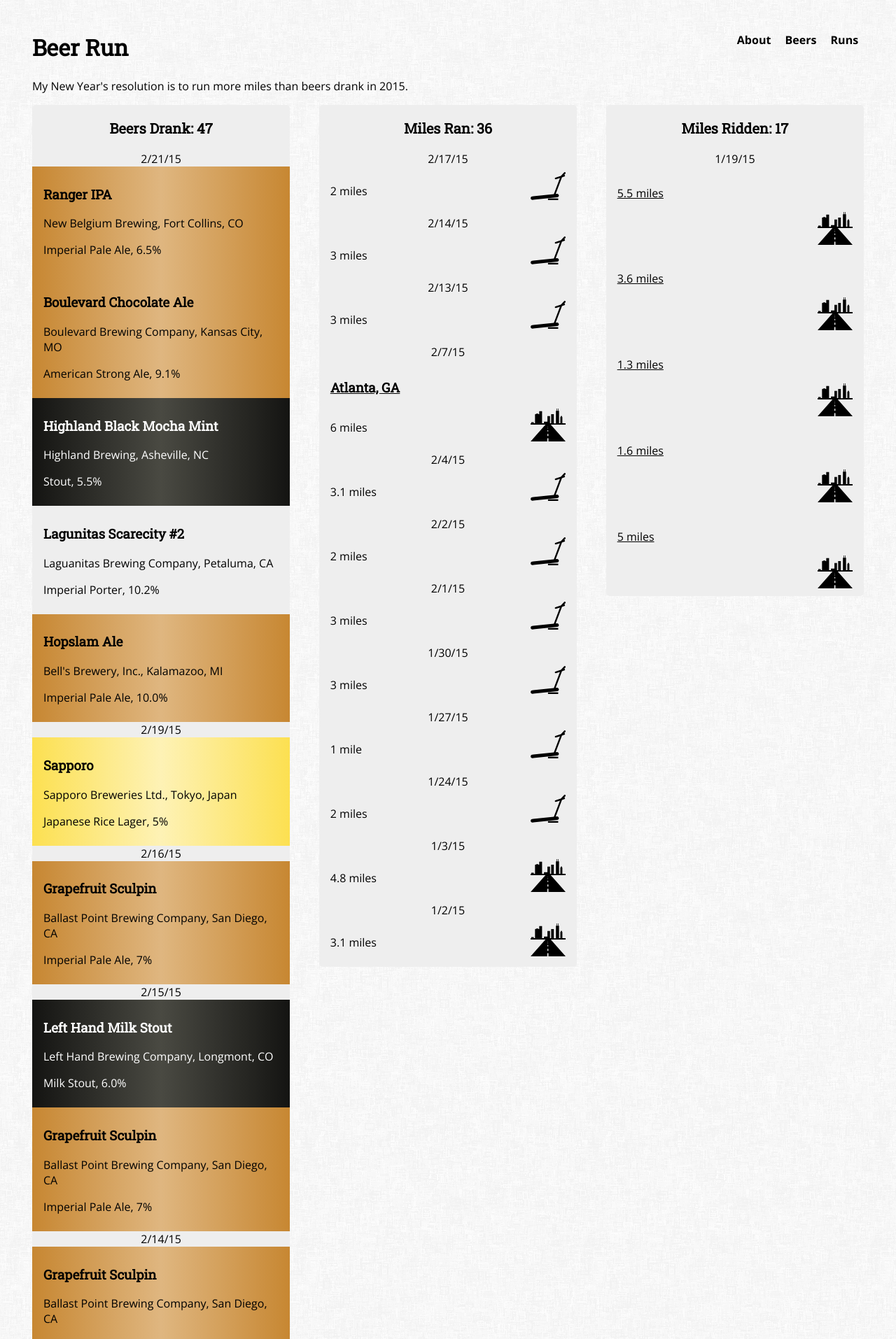
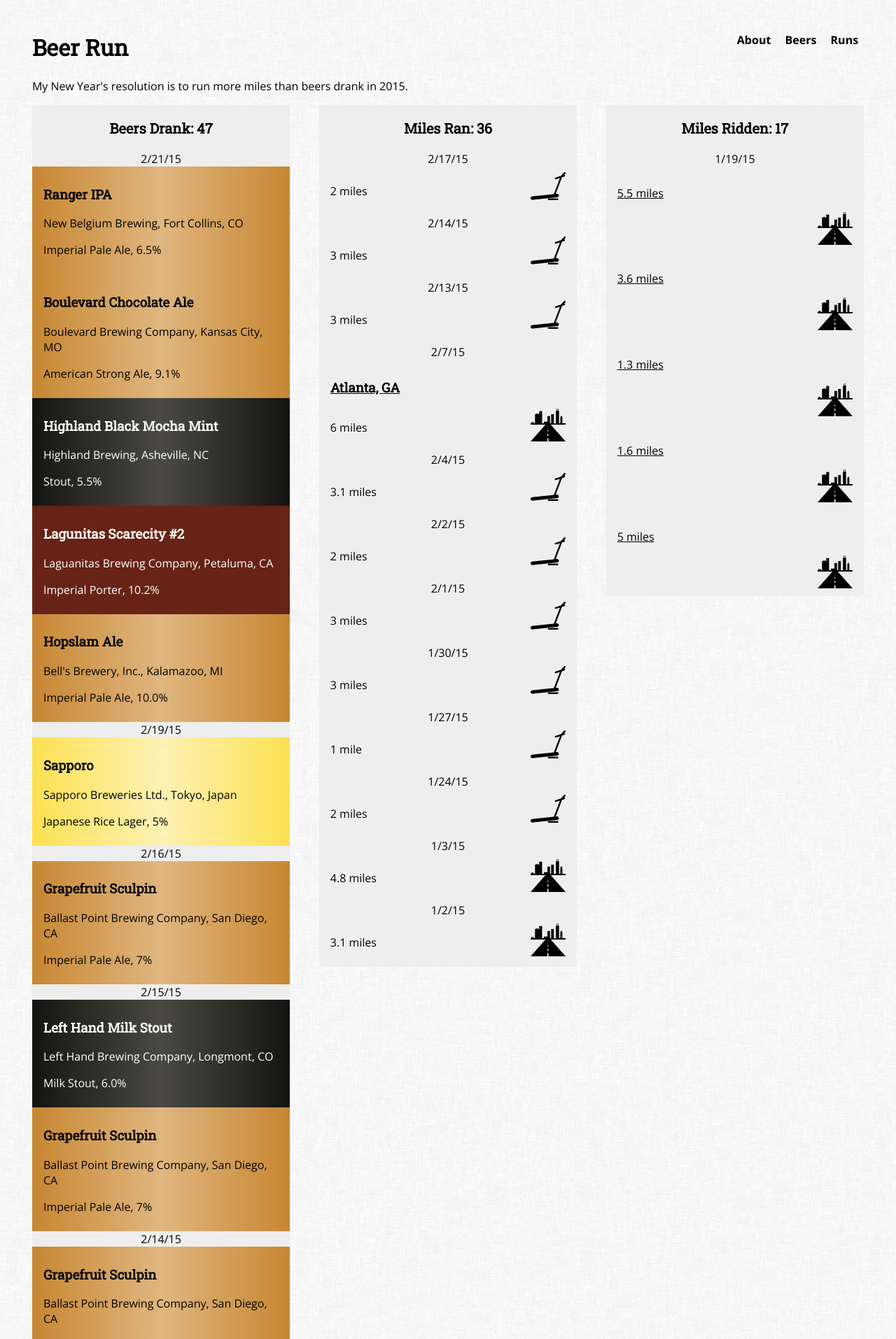
Before and after one commit to rhewitt22/beer-run, a Jekyll site: the page built from index.html, in a window 1280 px wide. Shown: the top 1914 px of the page at 70% size. Built offline with Jekyll 4.4.1, drawn with Linux system fonts in a browser that asks for light colours; nearby versions of some CDN libraries.

Commit message:
Updated _beer-styles.scss

```diff
--- a/_sass/_beer-styles.scss
+++ b/_sass/_beer-styles.scss
@@ -21,6 +21,13 @@
 
 }
 
+.porter,
+.imperial-porter {
+  color: white;
+  background-color: #672315;
+  background-image: linear-gradient(to right, #672315, ligthen(#672315, 20), #672315);
+}
+
 .scotch-ale {
   color: white;
   background-color: #772004;
```
